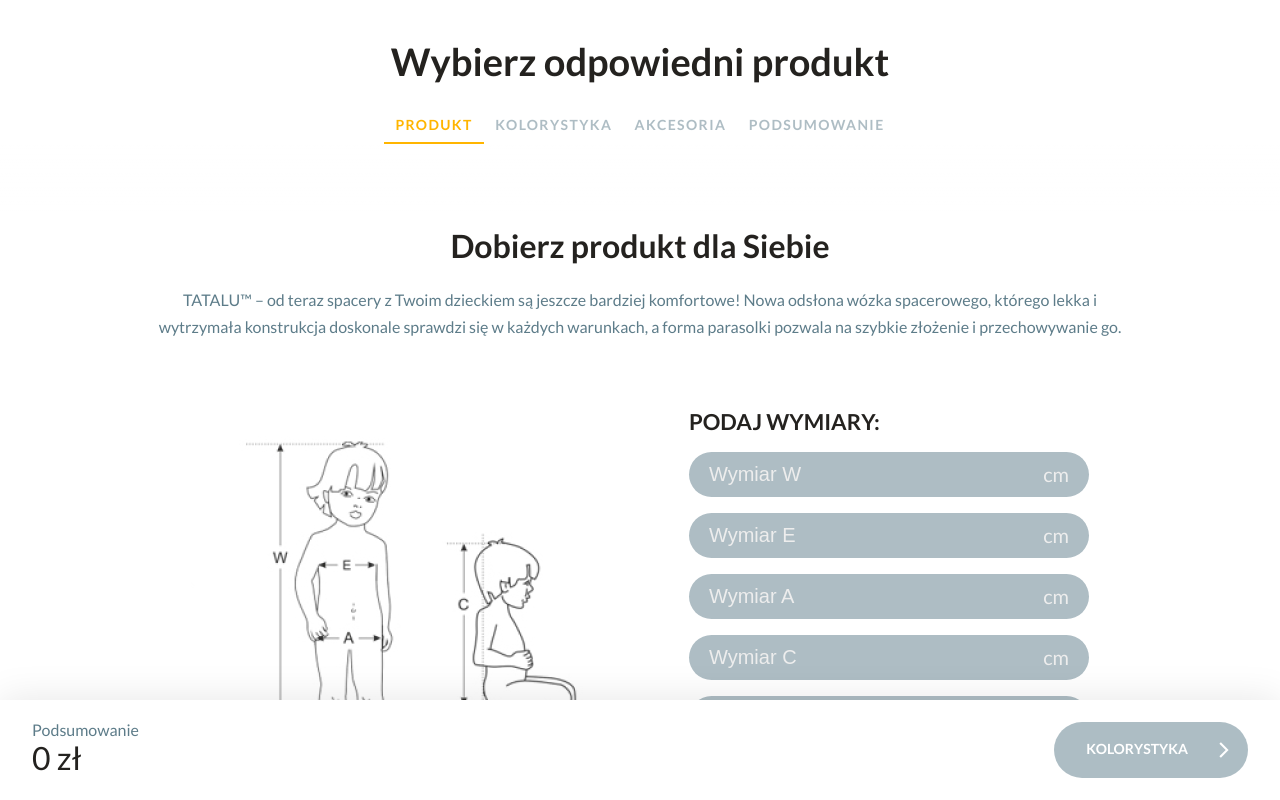
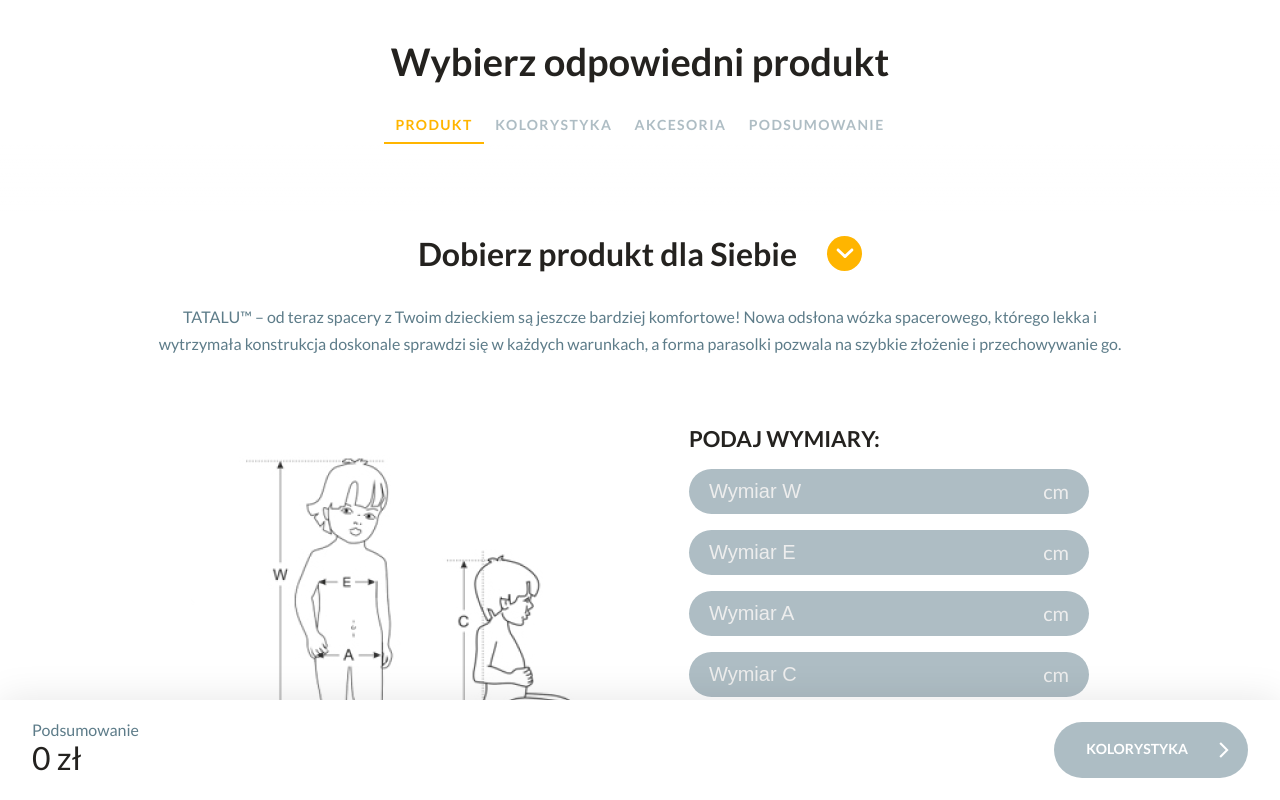
Before and after one commit to airfortech/products-configurator, a React (Create React App) app: page / in a window 1280 px wide. Built offline with nearby package versions, Linux system fonts and the light colour scheme.

Commit message:
added show/hide filters toggle

```diff
--- a/src/components/BuilderFilters/BuilderFilters.tsx
+++ b/src/components/BuilderFilters/BuilderFilters.tsx
@@ -1,22 +1,40 @@
 import { Product } from "../../types/Product";
+import { useState } from "react";
+import { BuilderFiltersInput } from "./BuilderFiltersInput/BuilderFiltersInput";
 import dimensionsImage from "../../assets/img/dimensions.jpg";
-import { BuilderFiltersInput } from "./BuilderFiltersInput/BuilderFiltersInput";
+import arrowImg from "../../assets/img/icon-arrow-down.svg";
 
 interface Props {
   setProducts: React.Dispatch<React.SetStateAction<Product[]>>;
 }
 
 export const BuilderFilters = ({ setProducts }: Props) => {
+  const [isVisible, setIsVisible] = useState(true);
+
+  const handleShowFilters = () => {
+    setIsVisible(prevState => !prevState);
+  };
+
   return (
     <div className={"cd-builder-filters"}>
+      <div className="header">
         <h2>Dobierz produkt dla Siebie</h2>
+        <button className="toggle" onClick={handleShowFilters}>
+          <img
+            className={isVisible ? "" : "up"}
+            src={arrowImg}
+            alt="pokaż / ukryj"
+          />
+        </button>
+      </div>
+      <div style={{ display: isVisible ? "block" : "none" }}>
         <p>
           TATALU™ – od teraz spacery z Twoim dzieckiem są jeszcze bardziej
           komfortowe! Nowa odsłona wózka spacerowego, którego lekka i wytrzymała
           konstrukcja doskonale sprawdzi się w każdych warunkach, a forma
           parasolki pozwala na szybkie złożenie i przechowywanie go.
         </p>
-      <div>
+        <div className="form-container">
           <img src={dimensionsImage} alt="wymiary" />
           <form action="">
             <legend>podaj wymiary:</legend>
@@ -27,13 +45,6 @@ export const BuilderFilters = ({ setProducts }: Props) => {
               value={0}
               setProducts={setProducts}
             />
-          {/* <BuilderFiltersInput
-            name="weight"
-            placeholder="Waga"
-            unit="kg"
-            value={0}
-            setProducts={setProducts}
-          /> */}
             <BuilderFiltersInput
               name="ESize"
               placeholder="Wymiar E"
@@ -72,5 +83,6 @@ export const BuilderFilters = ({ setProducts }: Props) => {
           </form>
         </div>
       </div>
+    </div>
   );
 };
--- a/src/styles/builderProducts.css
+++ b/src/styles/builderProducts.css
@@ -43,7 +43,7 @@
 }
 
 .cd-builder-filters {
-  margin: 0 auto 9rem auto;
+  margin: 0 auto 6em auto;
   max-width: 1050px;
   width: 100%;
   display: flex;
@@ -51,10 +51,41 @@
   align-items: center;
 }
 
+.cd-builder-filters .header {
+  margin: 1em auto 2em;
+  width: 100%;
+  display: flex;
+  align-items: center;
+  justify-content: center;
+  gap: 3rem;
+}
+
 .cd-builder-filters h2 {
   font-size: 3.2rem;
-  margin: 1rem auto 0.76em;
   font-weight: bold;
+}
+
+.cd-builder-filters .toggle {
+  position: relative;
+  width: 35px;
+  height: 35px;
+  display: flex;
+  justify-content: center;
+  align-items: center;
+  background-color: #ffb500;
+  border: none;
+  font-size: 20px;
+  border-radius: 50%;
+  outline: none;
+  cursor: pointer;
+}
+
+.cd-builder-filters .toggle img {
+  width: 18px;
+}
+
+.cd-builder-filters .toggle img.up {
+  transform: rotate(180deg);
 }
 
 .cd-builder-filters p {
@@ -64,7 +95,7 @@
   color: #5d7c89;
 }
 
-.cd-builder-filters > div {
+.cd-builder-filters .form-container {
   margin-top: 4rem;
   width: 100%;
   display: flex;
@@ -135,7 +166,7 @@
 }
 
 @media only screen and (max-width: 767px) {
-  .cd-builder-filters > div {
+  .cd-builder-filters .form-container {
     flex-direction: column;
   }
 
@@ -146,4 +177,8 @@
     flex-direction: column;
     gap: 16px;
   }
+
+  .cd-builder-filters .header {
+    justify-content: space-between;
+  }
 }
```
Also changed, not shown: src/assets/img/icon-arrow-down.svg (added). Lines whose indentation alone changed are shown as unchanged.
